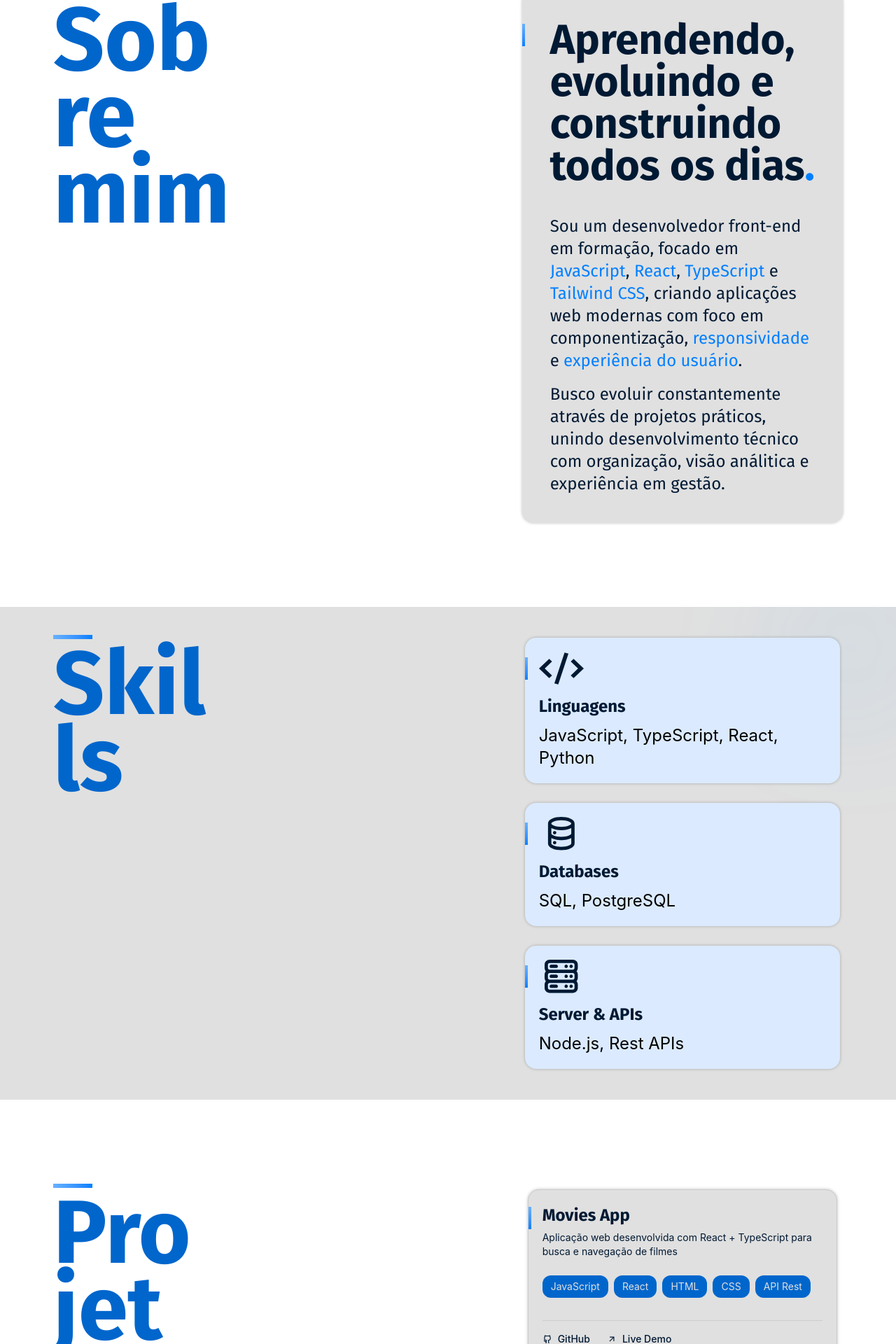
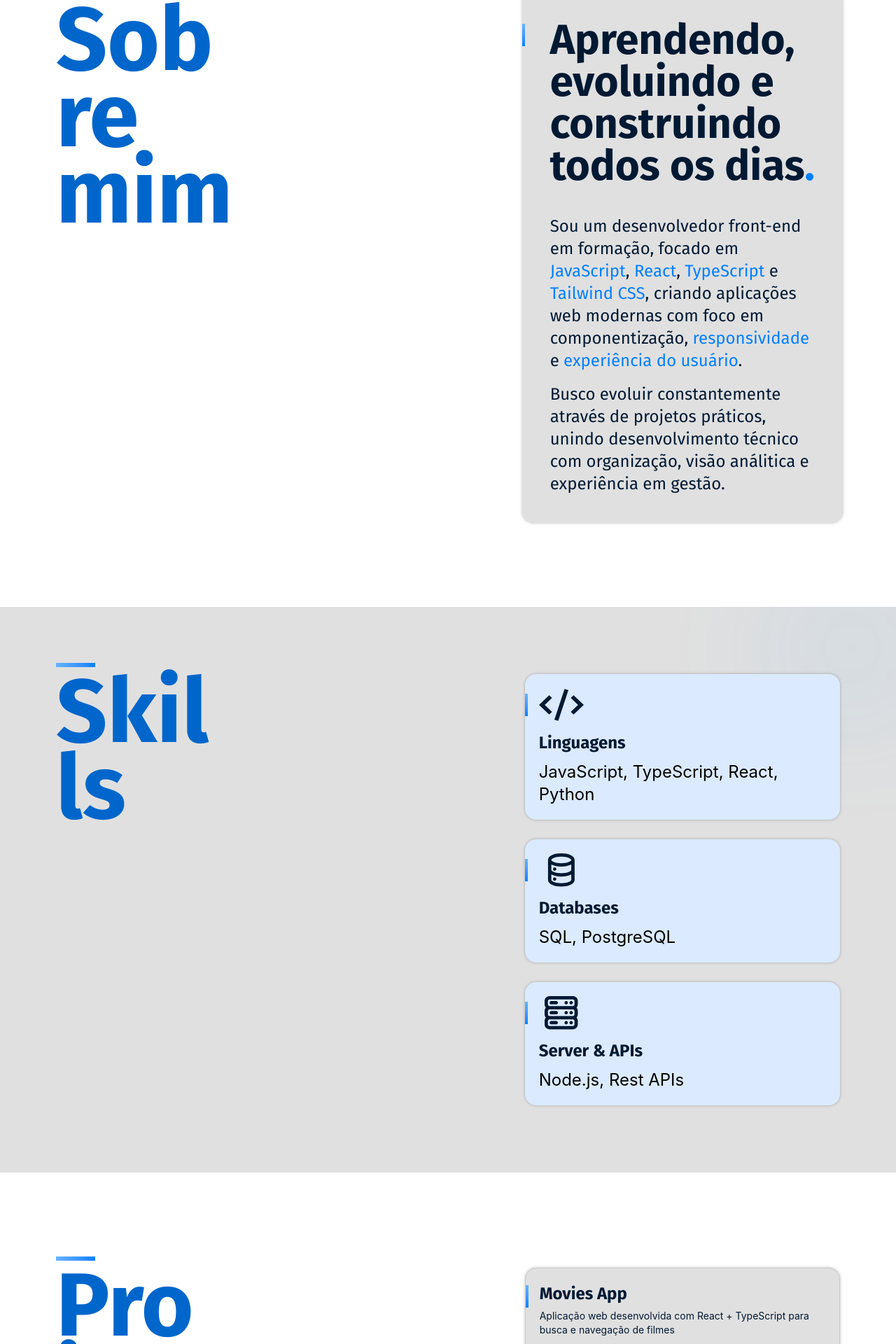
Before and after one commit to gutosavi/gustavo-portfolio, a React (Vite) app: page / in a window 1280 px wide. Shown: the part 829-2749 px from the top of the page at 70% size. Built offline with nearby package versions, Linux system fonts and the light colour scheme.

Commit message:
refactor: verifica e padroniza layout e espaçamento nas seções

```diff
--- a/src/components/LinkCard.tsx
+++ b/src/components/LinkCard.tsx
@@ -17,7 +17,7 @@ const LinkCard = ({ href, text, icon: Icon }: LinkProps) => {
         className="
           flex
           items-center
-          gap-2
+          gap-1
           text-sm
           font-medium
           text-primary-900
--- a/src/components/MenuMobile.tsx
+++ b/src/components/MenuMobile.tsx
@@ -36,14 +36,14 @@ const MenuMobile = ({ isOpen }: MenuMobileProp) => {
             </li>
 
             <li>
-              <a className="animation-menu text-primary-900 font-display" href="#projetos">
-                Projetos
+              <a className="animation-menu text-primary-900 font-display" href="#skills">
+                Skills
               </a>
             </li>
 
             <li>
-              <a className="animation-menu text-primary-900 font-display" href="#skills">
-                Skills
+              <a className="animation-menu text-primary-900 font-display" href="#projetos">
+                Projetos
               </a>
             </li>
 
--- a/src/index.css
+++ b/src/index.css
@@ -82,7 +82,7 @@
 }
 
 .layout-grid {
-  @apply grid col-span-full pt-10 mx-auto max-w-140 box-border gap-5 laptop:grid-cols-12 laptop:max-w-full laptop:pt-0;
+  @apply grid col-span-full mx-auto max-w-140 box-border gap-5 laptop:grid-cols-12 laptop:max-w-full laptop:pt-0;
 }
 
 .section {
--- a/src/sections/Contato.tsx
+++ b/src/sections/Contato.tsx
@@ -7,12 +7,11 @@ import EmailIcon from '../assets/image/mail-icon.svg'
 import LinkedinIcon from '../assets/image/linkedin-icon.svg'
 import ContactIcon from '../components/ContactIcon'
 import { motion } from 'framer-motion'
-import Typewriter from '../components/Typewriter'
 
 const Contato = () => {
   return (
     <Section classe={'section'} id={'contato'} >
-      <div className='relative overflow-hidden bg-neutral-100 py-10'>
+      <div className='relative overflow-hidden bg-neutral-100 py-20'>
         <motion.div
           animate={{
             y: [0, -20, 0],
--- a/src/sections/Projetos.tsx
+++ b/src/sections/Projetos.tsx
@@ -13,13 +13,13 @@ const Projetos = () => {
   return (
     <Section classe={'section'} id={'projetos'}>
       <Container>
-        <div className='layout-grid mb-10'>
+        <div className='layout-grid'>
 
-          <div className='flex flex-col laptop:col-span-1'>
+          <div className='flex flex-col laptop:col-span-1 px-1'>
               <SectionTitle title={'Projetos'} style={{ width: "200px" }}/>
           </div>
 
-          <div className='flex flex-col gap-7 p-2 *:bg-neutral-100 *:shadow-[0px_0px_4px_0px_rgba(0,0,0,0.25)] laptop:col-span-full overflow-hidden laptop:col-start-8'>
+          <div className='flex flex-col gap-7 px-1 py-4 *:bg-neutral-100 *:shadow-[0px_0px_4px_0px_rgba(0,0,0,0.25)] laptop:col-span-full overflow-hidden laptop:col-start-8'>
 
             <Card
               classe="group relative rounded-2xl border border-neutral-200 p-5 transition-all duration-300 hover:border-primary-300" delay={0.2}>
--- a/src/sections/Skills.tsx
+++ b/src/sections/Skills.tsx
@@ -13,7 +13,7 @@ const Skills = () => {
   return (
     <Section classe={'section'} id={'skills'}>
 
-      <div className='relative overflow-hidden bg-neutral-100 py-10'>
+      <div className='relative overflow-hidden bg-neutral-100 py-20'>
         <motion.div
           animate={{
             y: [0, -20, 0],
@@ -37,11 +37,11 @@ const Skills = () => {
         />
         <Container>
           <div className='layout-grid'>
-            <div className='flex flex-col laptop:col-span-1'>
+            <div className='flex flex-col laptop:col-span-1 px-1'>
               <SectionTitle title={'Skills'} style={{ width: "240px" }}/>
             </div>
 
-            <div className='flex flex-col gap-7 p-1 *:bg-blue-100 *:shadow-[0px_0px_4px_0px_rgba(0,0,0,0.25)] laptop:col-span-full overflow-hidden laptop:col-start-8'>
+            <div className='flex flex-col gap-7 px-1 py-4 *:bg-blue-100 *:shadow-[0px_0px_4px_0px_rgba(0,0,0,0.25)] laptop:col-span-full overflow-hidden laptop:col-start-8'>
               <Card classe={'relative p-5 rounded-2xl'} delay={0.2}>
 
                 <motion.div
--- a/src/sections/Sobre.tsx
+++ b/src/sections/Sobre.tsx
@@ -9,9 +9,9 @@ const Sobre = () => {
   return (
     <Section classe={'section'} id={'sobre'}>
       <Container>
-        <div className='layout-grid animate-show-left mb-10'>
+        <div className='layout-grid mb-10'>
 
-          <div className='flex flex-col laptop:col-span-1'>
+          <div className='flex flex-col laptop:col-span-1 px-1 mb-4'>
             <SectionTitle title={'Sobre mim'} style={{ width: "264px" }}/>
           </div>
 
```
